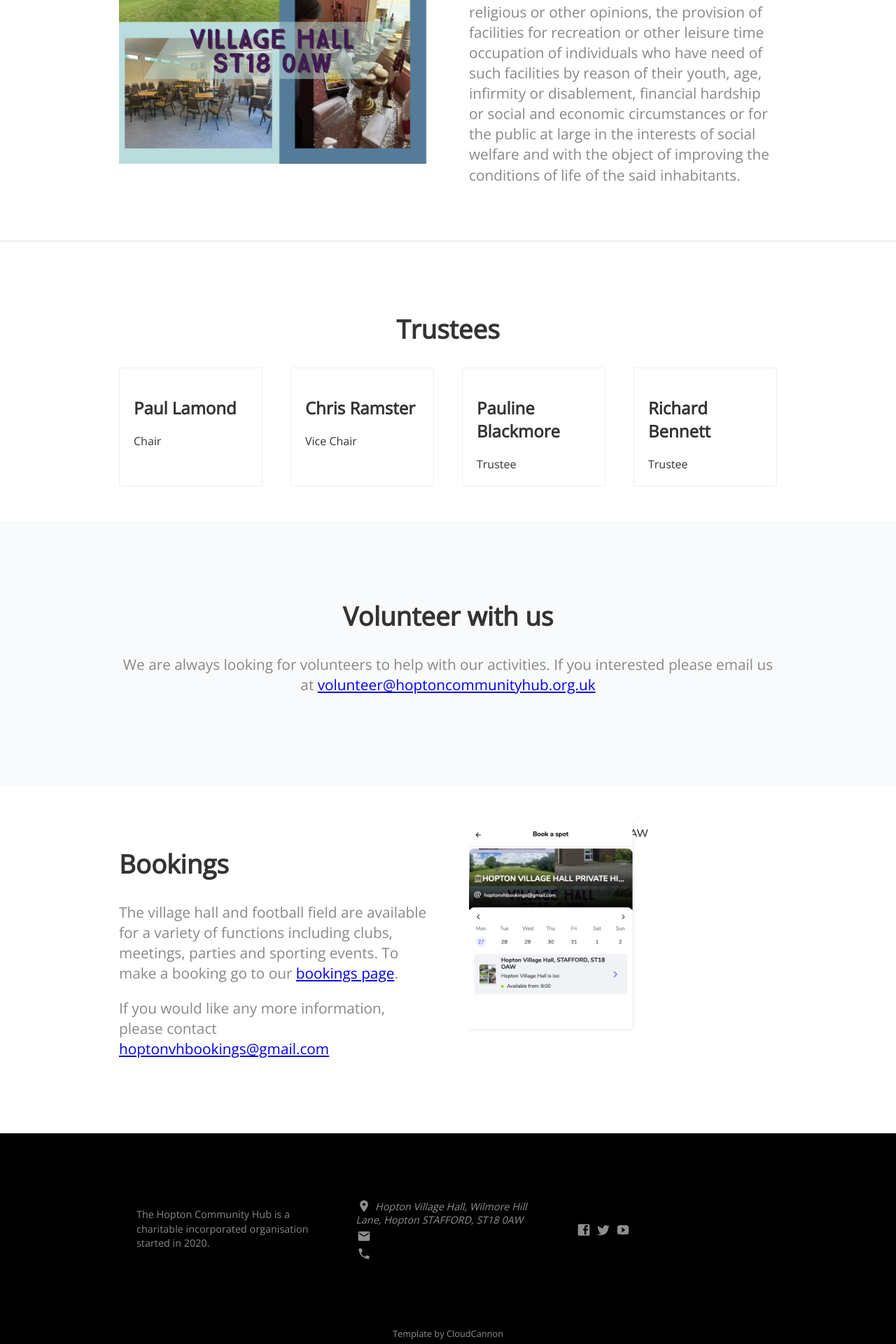
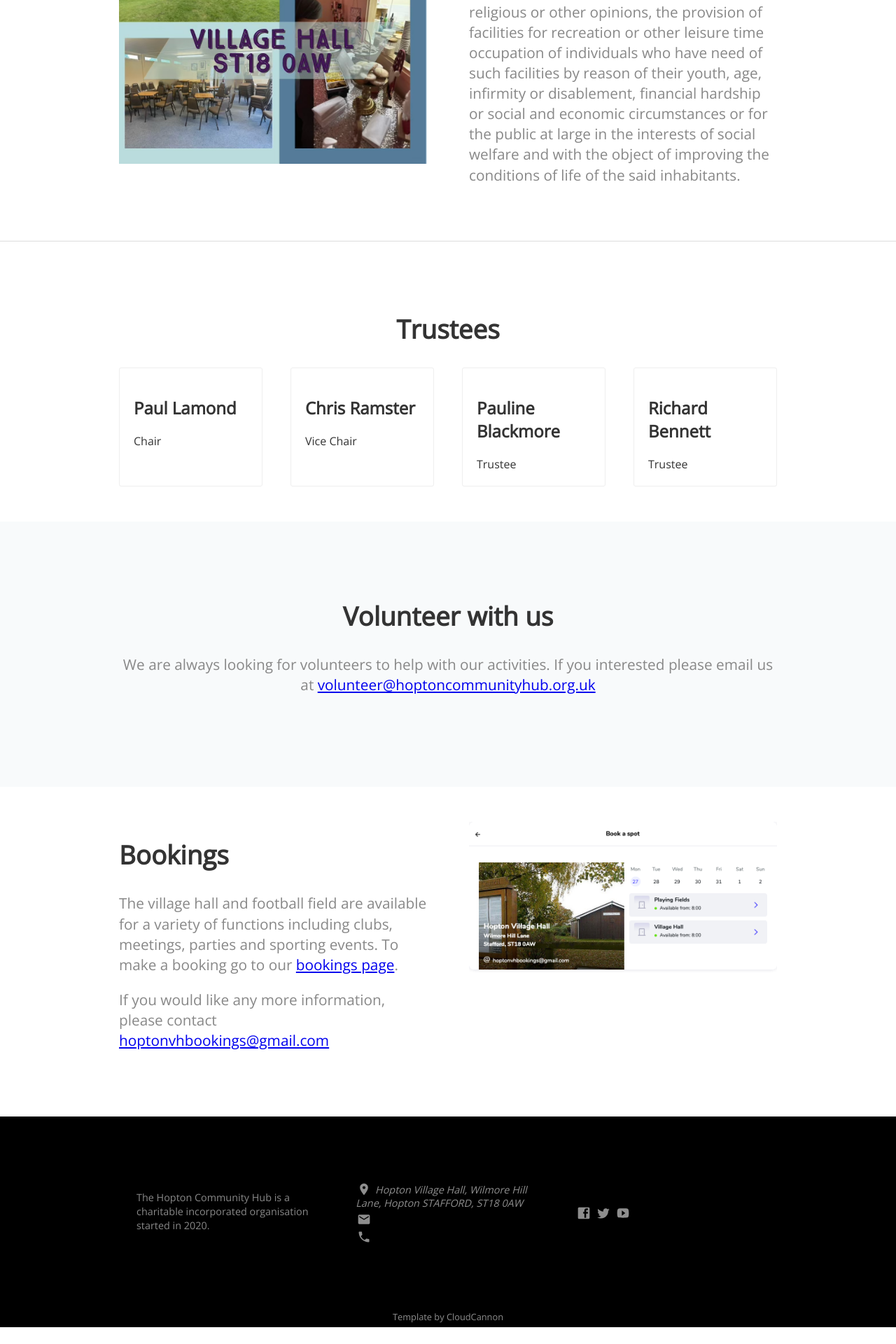
Before and after one commit to hoptonadmin/hopton-community-hub-website, a Jekyll site: the page built from index.html, in a window 1280 px wide. Shown: the part 1441-3361 px from the top of the page at 70% size. Built offline with Jekyll 4.4.1, drawn with Linux system fonts in a browser that asks for light colours; nearby versions of some CDN libraries; after the commit the page ends 3337 px from its top, so only the background shows below that.

Commit message:
Update index.html

```diff
--- a/index.html
+++ b/index.html
@@ -170,7 +170,7 @@ title: Hopton Community Hub
 			<p>If you would like any more information, please contact <a href="mailto:hoptonvhbookings@gmail.com">hoptonvhbookings@gmail.com</a></p>
 		</div>
 		<div>
-			<img src="{{ site.baseurl }}/images/Booking2.png" alt="Bookings">
+			<img src="{{ site.baseurl }}/images/Booking-whatspot.png" alt="Bookings">
 		</div>
 	</div>
 </div>
```
